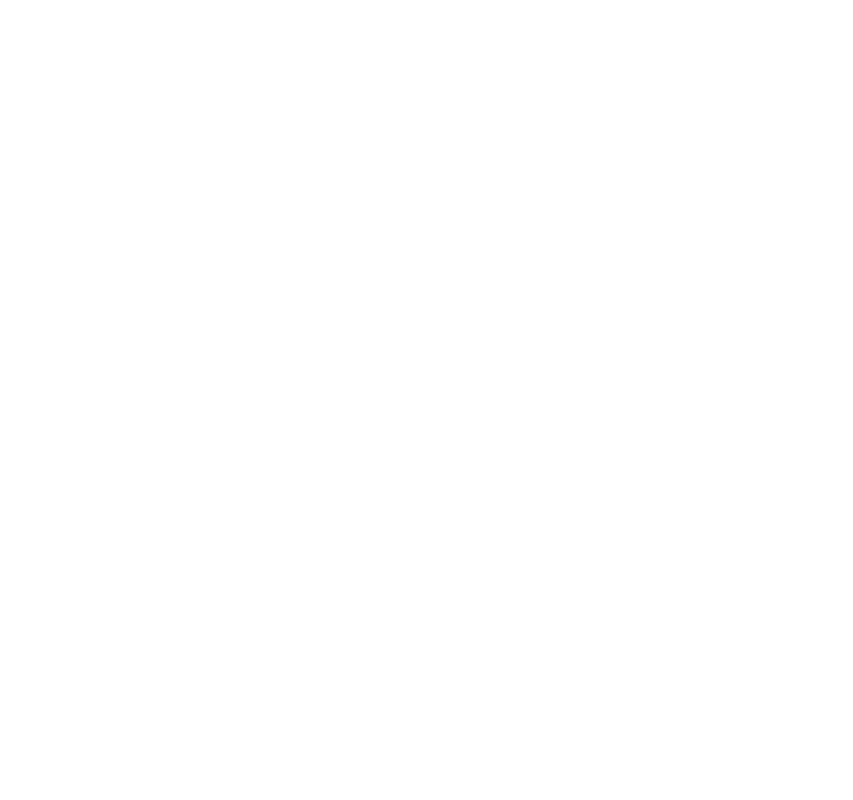
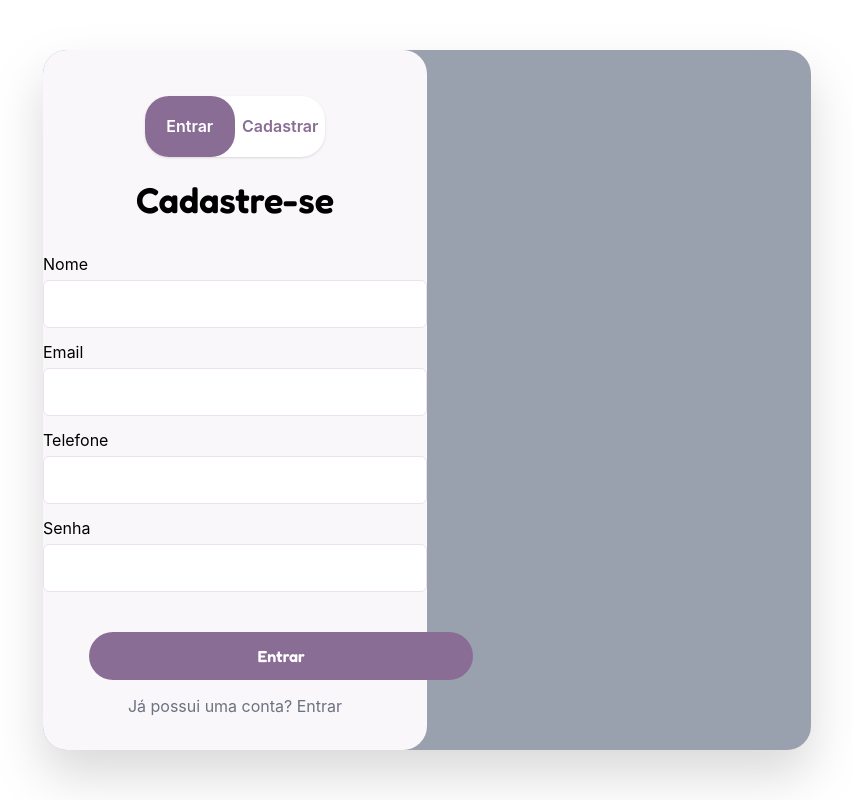
Before and after one commit to EselTech/react-vite-frontend, a React (Vite) app in the folder react-vite-frontend/: page / in a window 1280 px wide. Shown: the whole page, without its empty margins (213-1066 px from the left). Built offline with nearby package versions, Linux system fonts and the light colour scheme.

Commit message:
Criação da tela de cadastro

```diff
--- a/react-vite-frontend/index.html
+++ b/react-vite-frontend/index.html
@@ -5,6 +5,10 @@
     <link rel="icon" type="image/svg+xml" href="/favicon.svg" />
     <meta name="viewport" content="width=device-width, initial-scale=1.0" />
     <title>react-vite-frontend</title>
+    <link rel="preconnect" href="https://fonts.googleapis.com">
+    <link rel="preconnect" href="https://fonts.gstatic.com" crossorigin>
+    <link href="https://fonts.googleapis.com/css2?family=Fredoka:wght@300..700&family=Poppins:ital,wght@0,100;0,200;0,300;0,400;0,500;0,600;0,700;0,800;0,900;1,100;1,200;1,300;1,400;1,500;1,600;1,700;1,800;1,900&display=swap" rel="stylesheet">
+    <link href="https://fonts.googleapis.com/css2?family=Fredoka:wght@300..700&family=Poppins:ital,wght@0,100;0,200;0,300;0,400;0,500;0,600;0,700;0,800;0,900;1,100;1,200;1,300;1,400;1,500;1,600;1,700;1,800;1,900&family=Quicksand:wght@300..700&display=swap" rel="stylesheet">
   </head>
   <body>
     <div id="root"></div>
--- a/react-vite-frontend/src/App.jsx
+++ b/react-vite-frontend/src/App.jsx
@@ -1,10 +1,11 @@
 import { useState } from 'react'
+import { Cadastro } from './pages/Cadastro'
 
 function App() {
 
   return (
     <>
-
+      <Cadastro />
     </>
   )
 }
--- /dev/null
+++ b/react-vite-frontend/src/components/BotaoEntrar.jsx
@@ -0,0 +1,6 @@
+export function BotaoEntrar(props){
+    return <>
+        <button className="bg-[#896D95] w-96 h-12 rounded-4xl text-white font-semibold font-[Fredoka]">Entrar</button>
+        <p className="text-3.5 font-normal mt-3.5 text-[#6B7280]">{props.legenda}</p>
+    </>
+}
--- /dev/null
+++ b/react-vite-frontend/src/components/CampoCadastro.jsx
@@ -0,0 +1,21 @@
+import { BotaoEntrar } from "./BotaoEntrar";
+import { InputCadastro } from "./InputCadastro";
+import { MenuCadastroLogin } from "./MenuCadastroLogin";
+
+export function CampoCadastro() {
+    return (
+        <>
+            <div className="p-[6%] w-1/2 h-1/1 rounded-3xl bg-[#FAF7FB] text-center" aria-label="Area com os campos de entrada do usuario para realizar o cadastro">
+                <MenuCadastroLogin />
+                <h2 className="mt-[8%] text-4xl font-semibold font-title">Cadastre-se</h2>
+                <div className="flex flex-col space-y-3 items-center justify-center mt-8 mb-10">
+                    <InputCadastro nome={"Nome"} />
+                    <InputCadastro nome={"Email"} />
+                    <InputCadastro nome={"Telefone"} />
+                    <InputCadastro nome={"Senha"} />
+                </div>
+                <BotaoEntrar legenda={"Já possui uma conta? Entrar"}/>
+            </div>
+        </>
+    )
+}
--- /dev/null
+++ b/react-vite-frontend/src/components/InputCadastro.jsx
@@ -0,0 +1,8 @@
+export function InputCadastro(props){
+    return <>
+        <label className="flex flex-col text-left">{props.nome}
+            <input type="text" className="font-display bg-white border-[#EDE0F0] border rounded-md w-96 h-12 mt-1 text-xs font-semibold" />
+        </label>
+
+    </>
+}
--- /dev/null
+++ b/react-vite-frontend/src/components/MenuCadastroLogin.jsx
@@ -0,0 +1,8 @@
+export function MenuCadastroLogin(){
+    return <>
+        <div className="h-[10%] w-[62%] bg-white justify-self-center rounded-3xl flex shadow-sm">
+            <div className="bg-[#896D95] w-1/2 rounded-3xl flex text-center items-center justify-center text-white font-semibold">Entrar</div>
+            <div className= "w-1/2 rounded-3xl flex text-center items-center justify-center text-[#896D95] font-semibold">Cadastrar</div>
+        </div>
+    </>
+}
--- a/react-vite-frontend/src/index.css
+++ b/react-vite-frontend/src/index.css
@@ -1 +1,7 @@
-@import "tailwindcss"
+@import "tailwindcss";
+@theme{
+  --font-title: "Fredoka", sans-serif;
+};
+@theme{
+  --font-display: "Quicksand", sans-serif;
+}
--- /dev/null
+++ b/react-vite-frontend/src/pages/Cadastro.jsx
@@ -0,0 +1,11 @@
+import { CampoCadastro } from "../components/CampoCadastro";
+
+export function Cadastro() {
+    return <>
+        <div className="w-full h-screen flex items-center justify-center drop-shadow-2xl">
+            <div className="bg-gray-400 w-3/5 h-7/8 rounded-3xl" aria-label="Container principal para Cadastro">
+                <CampoCadastro/>
+            </div>
+        </div>
+    </>
+}
```
